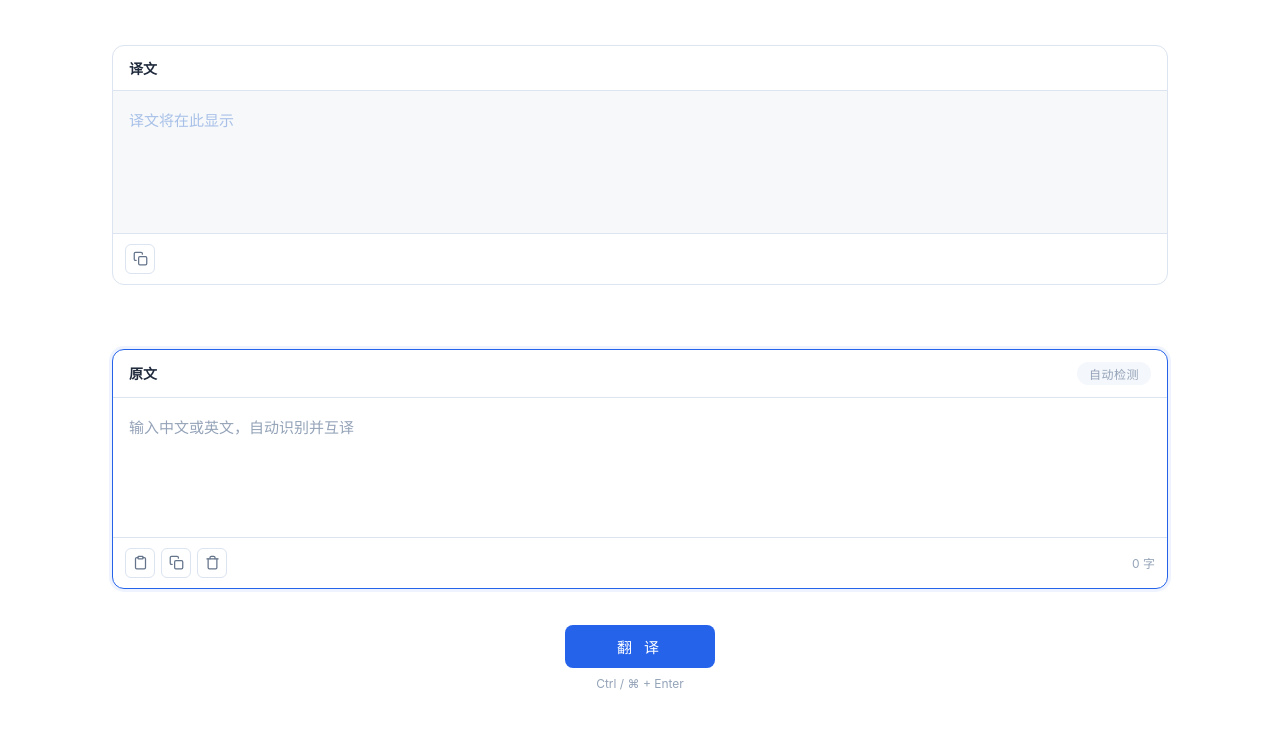
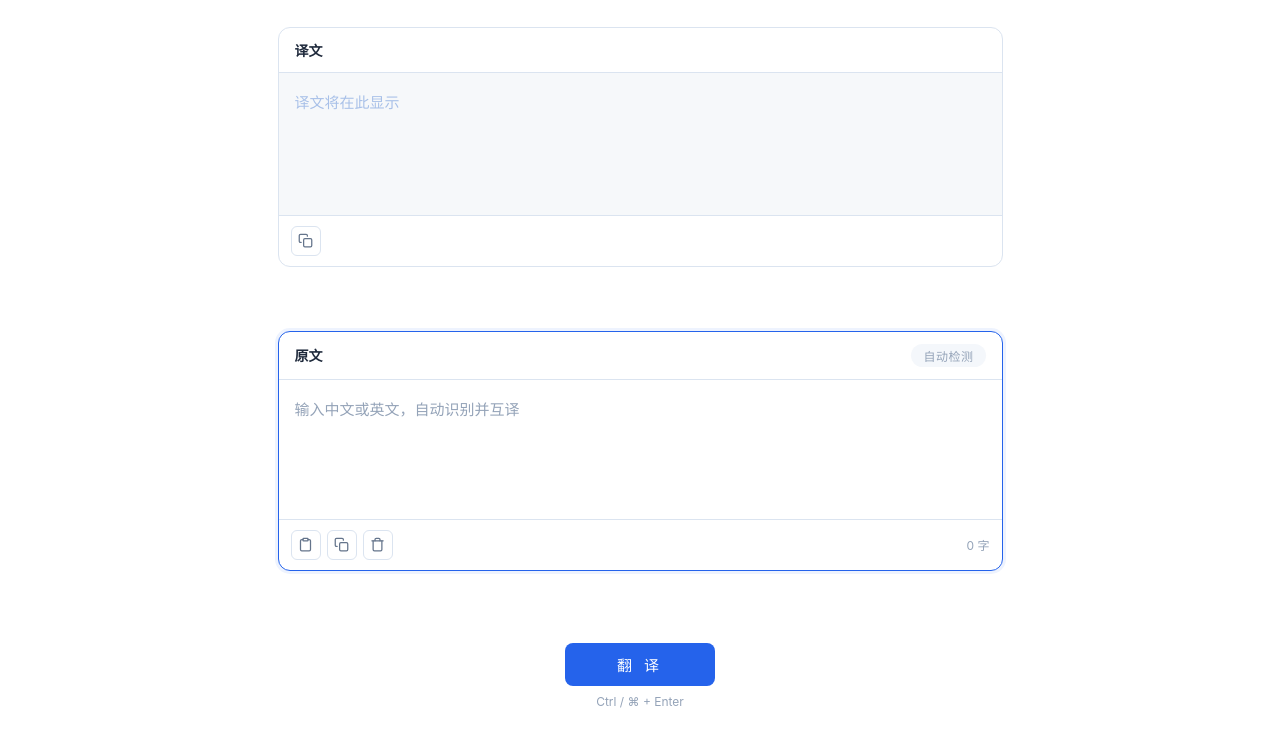
Before and after one commit to Swyu22/FlashTrans, a plain HTML site: page index.html in a window 1280 px wide. Shown: the part 62-800 px from the top of the page. Drawn offline with Linux system fonts and the light colour scheme.

Commit message:
style: 窗口宽度再收窄 30% 至 773px，按钮与窗口间距翻倍至 72px

```diff
--- a/style.css
+++ b/style.css
@@ -61,7 +61,7 @@ body {
 
 /* 双栏主体 */
 .panels {
-  max-width: 1104px;
+  max-width: 773px;
   width: 100%;
   margin: 24px auto 0;
   padding: 0 24px;
@@ -181,7 +181,7 @@ textarea::placeholder { color: var(--ink-faint); }
   flex-direction: column;
   align-items: center;
   gap: 8px;
-  padding: 36px 24px 24px;
+  padding: 72px 24px 24px;
 }
 
 .btn-primary {
```
